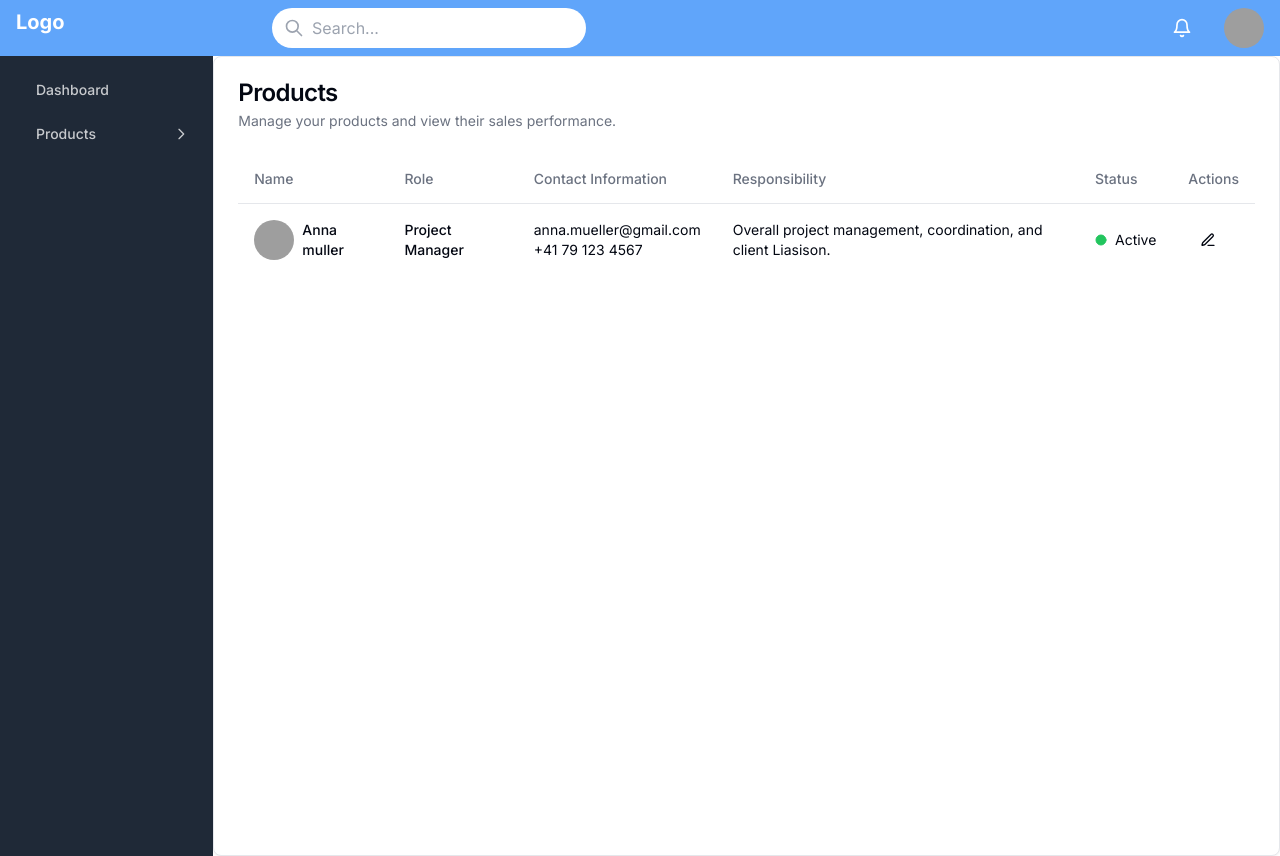
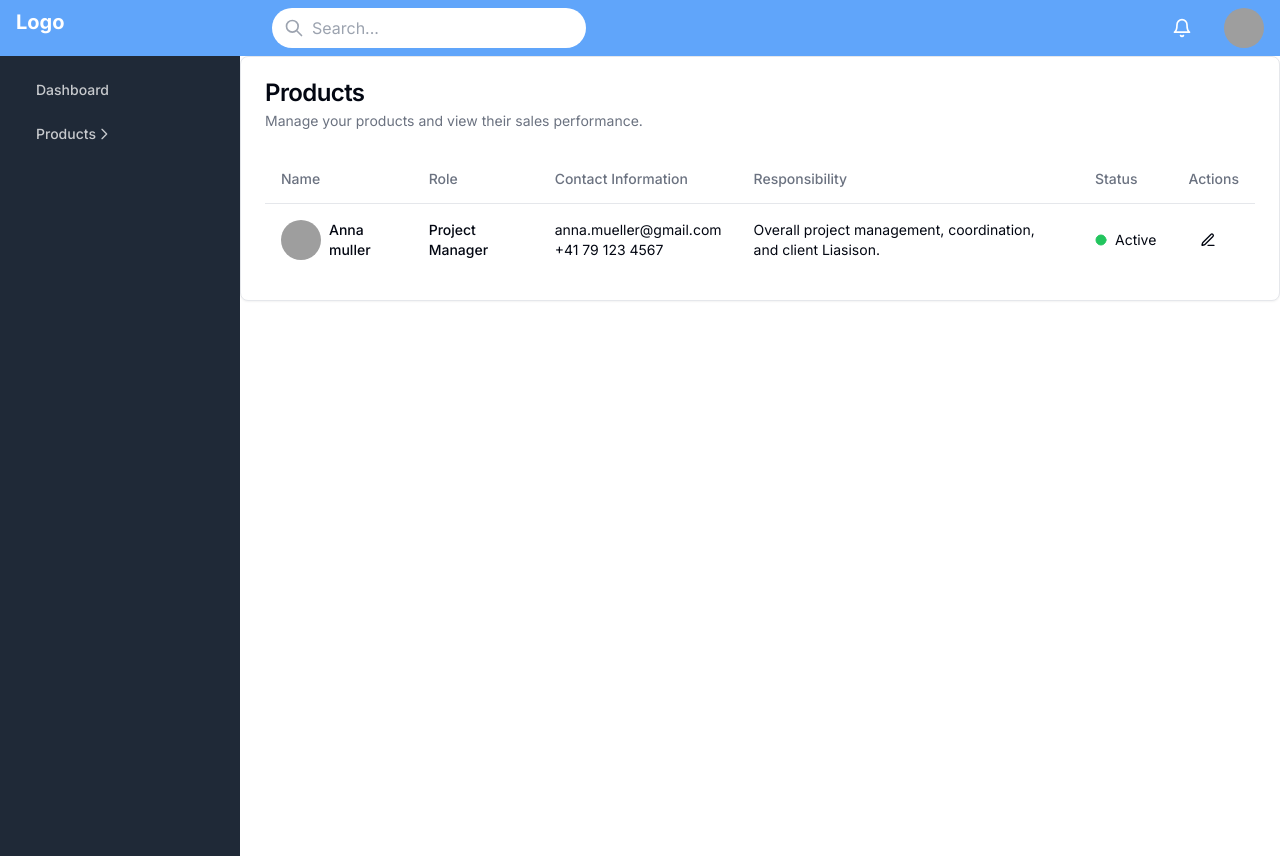
Before and after one commit to ait-varun/Shadcn-components, a Next.js app: page /Dashboard in a window 1280 px wide. After the commit the page ends 800 px from the top, so only its background shows below. Built offline with nearby package versions, Linux system fonts and the light colour scheme; grey boxes are pictures that could not be loaded.

Commit message:
updated css

```diff
--- a/src/app/Dashboard/page.tsx
+++ b/src/app/Dashboard/page.tsx
@@ -6,9 +6,11 @@ export default function Contact() {
   return (
     <>
       <Header />
-      <div className="flex">
+      <div className="">
         <SidebarMenu />
-        <Products />
+        <main className="flex-1">
+          <Products />
+        </main>
       </div>
     </>
   );
--- a/src/components/Header.tsx
+++ b/src/components/Header.tsx
@@ -55,7 +55,7 @@ export default function Header() {
 
   return (
     <>
-      <div className=" px-4 w-full flex py-2 bg-blue-400 text-white ">
+      <div className="sticky top-0 z-10 px-4 w-full flex py-2 bg-blue-400 text-white ">
         {/* Logo */}
         <div className="text-xl font-bold w-64">Logo</div>
 
--- a/src/components/Products.tsx
+++ b/src/components/Products.tsx
@@ -33,7 +33,7 @@ export default function Products() {
   return (
     <>
       {" "}
-      <Card className="w-full md:auto">
+      <Card className="flex flex-col md:ml-60">
         <CardHeader>
           <CardTitle>Products</CardTitle>
           <CardDescription>
@@ -41,7 +41,7 @@ export default function Products() {
           </CardDescription>
         </CardHeader>
         <CardContent>
-          <Table>
+          <Table className="w-full md:auto">
             <TableHeader>
               <TableRow>
                 <TableHead>Name</TableHead>
--- a/src/components/Sidebar-menu.tsx
+++ b/src/components/Sidebar-menu.tsx
@@ -4,7 +4,7 @@ export default function SidebarMenu() {
   return (
     <>
       {/* Sidebar */}
-      <div className="w-64 bg-gray-800 h-dvh">
+      <div className="md:w-60  h-screen flex-1 fixed  hidden md:flex bg-gray-800 ">
         <div className="py-4 px-3">
           {/* Main Menu Items */}
           <ul className="space-y-2">
```
